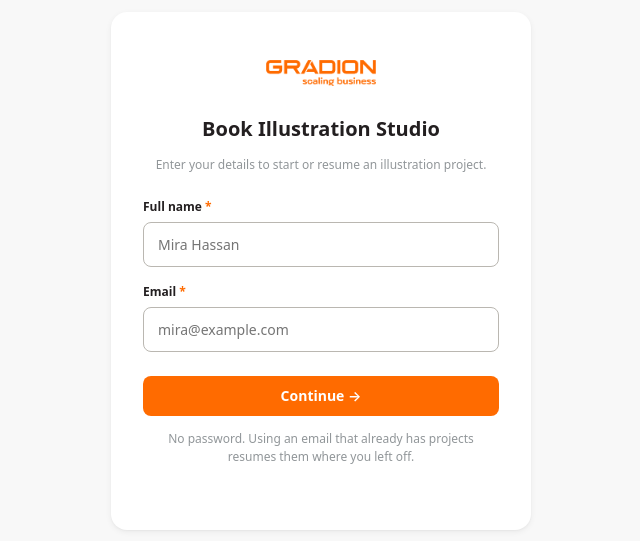
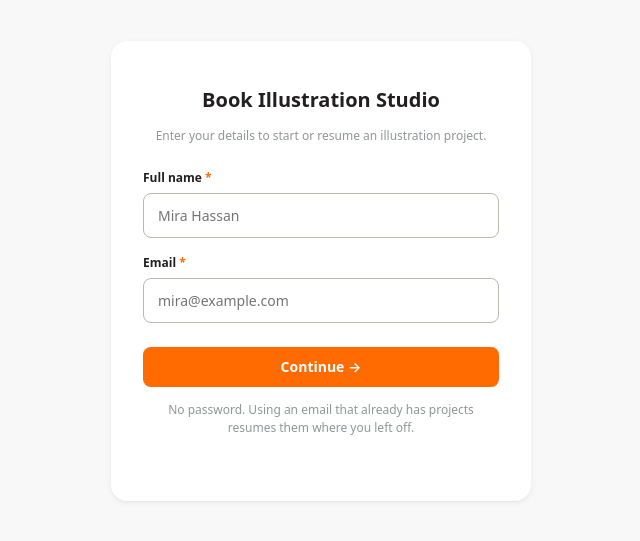
Before and after one commit to nhapHoangKhoi/React_Book_Generate_Images_HKhoi, a React (Vite) app: page / in a window 1280 px wide. Shown: the part 129-670 px from the top of the page, without its empty margins (319-959 px from the left). Built offline with nearby package versions, Linux system fonts and the light colour scheme.

Commit message:
Hot fix back button

```diff
--- a/src/App.tsx
+++ b/src/App.tsx
@@ -45,14 +45,6 @@ function Nav() {
           onClick={() => navigate('/projects')}
           aria-label="Go to your projects"
         >
-          <img src="/logo.png" alt="Gradion" className="logo" />
-        </button>
-        <button
-          type="button"
-          className="nav-brand btn-ghost"
-          onClick={() => navigate('/projects')}
-          aria-label="Go to your projects"
-        >
           <span className="nav-title">Projects</span>
         </button>
         <div className="nav-user">
--- a/src/pages/SignInPage.tsx
+++ b/src/pages/SignInPage.tsx
@@ -34,9 +34,6 @@ export function SignInPage() {
   return (
     <div className="center-page">
       <form className="auth-card" onSubmit={submit} noValidate>
-        <div className="logo-row">
-          <img src="/logo.png" alt="Gradion" className="logo logo-lg" />
-        </div>
         <h3 style={{ textAlign: 'center', fontSize: 20 }}>Book Illustration Studio</h3>
         <p className="meta" style={{ textAlign: 'center', marginBottom: 24 }}>
           Enter your details to start or resume an illustration project.
--- a/src/styles/app.css
+++ b/src/styles/app.css
@@ -215,23 +215,6 @@ p {
   border: 0;
   background: none;
   cursor: pointer;
-}
-
-/* Sized by height so the logo's own aspect ratio is never distorted. */
-.logo {
-  height: 22px;
-  width: auto;
-  display: block;
-}
-.logo-lg {
-  height: 26px;
-}
-.logo-row {
-  text-align: center;
-  margin-bottom: var(--sp-6);
-}
-.logo-row .logo {
-  margin: 0 auto;
 }
 
 .nav-title {
```
Also changed, not shown: public/logo.png (deleted).
